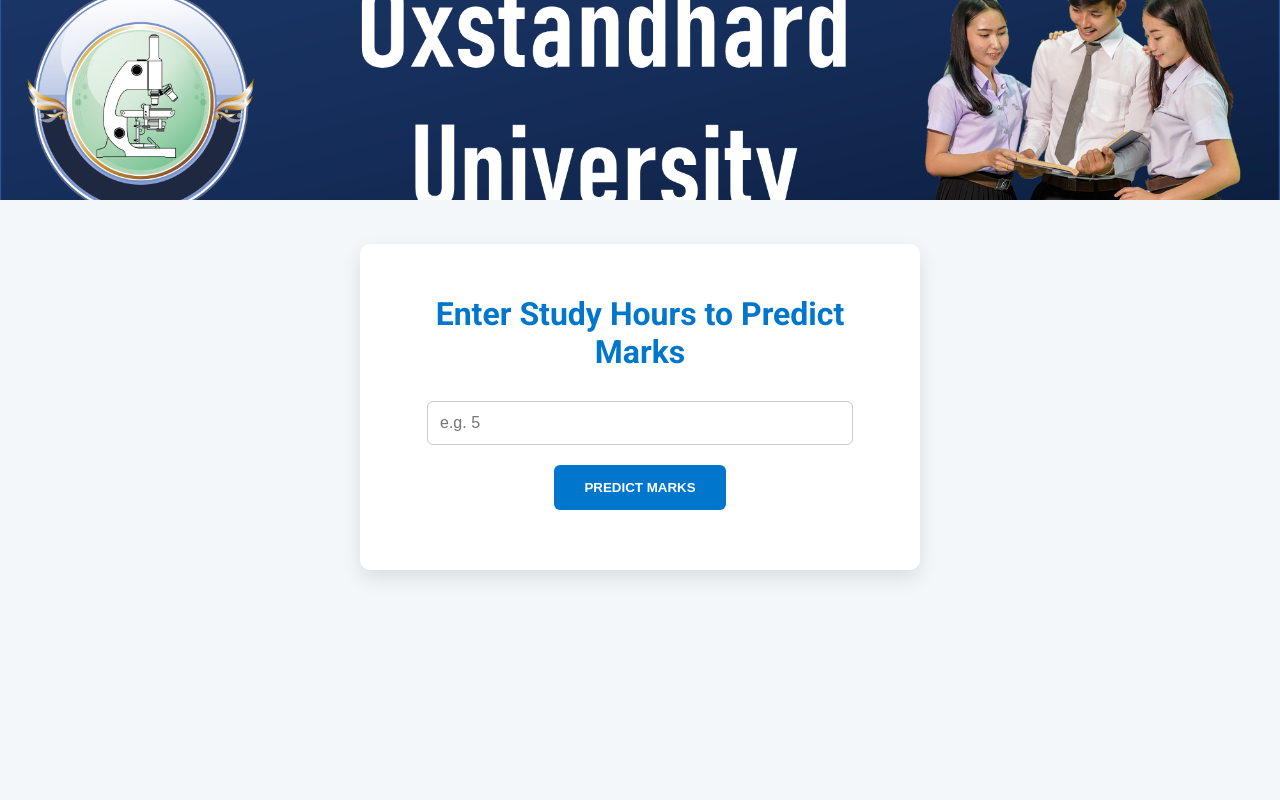
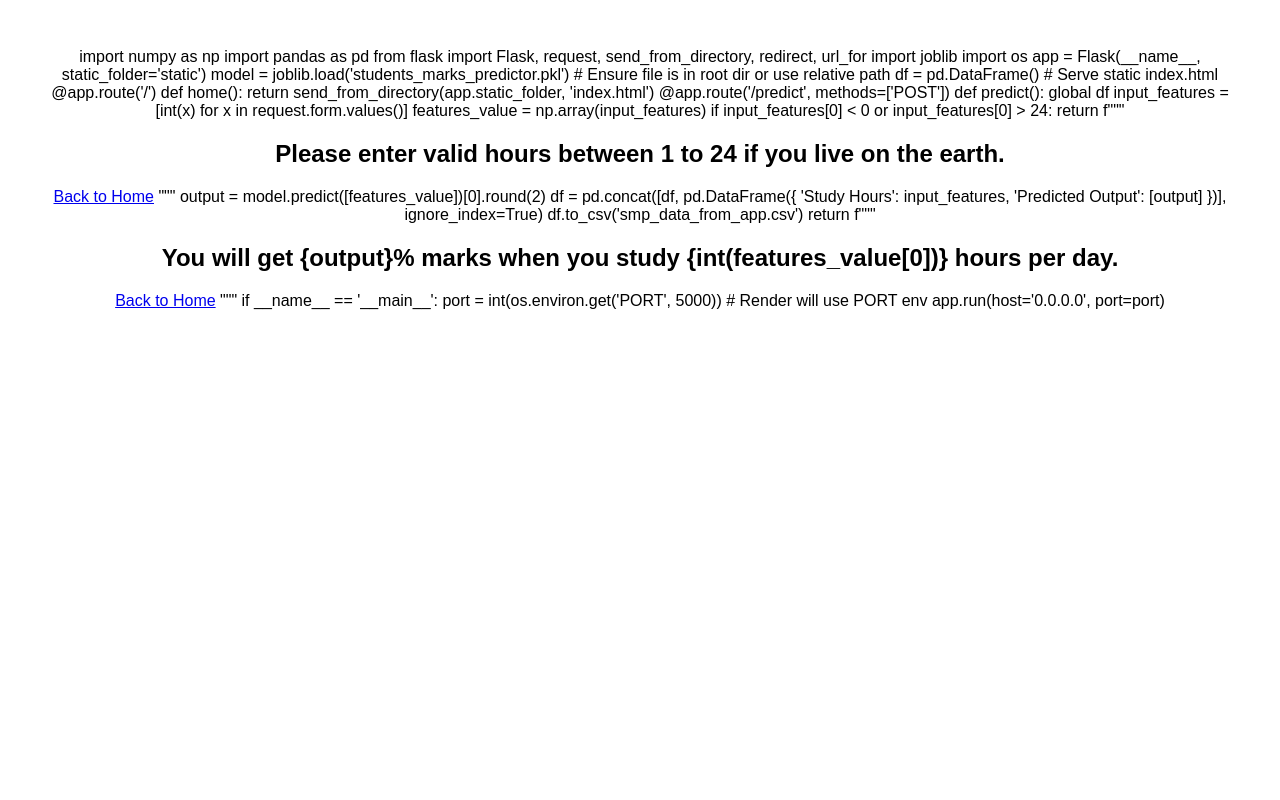
Before and after one commit to Vishal-DVK/Students-Marks-Prediction-Project, a Flask app: page / in a window 1280 px wide. Run offline with Flask 3, Linux system fonts and the light colour scheme; parts of the project's set-up code (start-up, migrations or seed data) failed here and were passed over.

Commit message:
Update index.html

```diff
--- a/templates/index.html
+++ b/templates/index.html
@@ -1,118 +1,56 @@
-<!DOCTYPE html>
-<html lang="en">
-<head>
-  <meta charset="UTF-8">
-  <title>Student Mark Predictor ML App</title>
+import numpy as np
+import pandas as pd
+from flask import Flask, request, send_from_directory, redirect, url_for
+import joblib
+import os
 
-  <!-- Google Font -->
-  <link href="https://fonts.googleapis.com/css2?family=Roboto:wght@300;700&display=swap" rel="stylesheet">
+app = Flask(__name__, static_folder='static')
+model = joblib.load('students_marks_predictor.pkl')  # Ensure file is in root dir or use relative path
 
-  <style>
-    body {
-      margin: 0;
-      font-family: 'Roboto', sans-serif;
-      background: #f4f7fa;
-      color: #333;
-    }
+df = pd.DataFrame()
 
-    img {
-      width: 100%;
-      max-height: 200px;
-      object-fit: cover;
-    }
+# Serve static index.html
+@app.route('/')
+def home():
+    return send_from_directory(app.static_folder, 'index.html')
 
-    h1 {
-      color: #0077cc;
-      font-weight: 700;
-      margin-bottom: 20px;
-    }
 
-    .container {
-      max-width: 500px;
-      margin: 40px auto;
-      padding: 30px;
-      background: #ffffff;
-      border-radius: 10px;
-      box-shadow: 0 8px 20px rgba(0, 0, 0, 0.1);
-      text-align: center;
-    }
+@app.route('/predict', methods=['POST'])
+def predict():
+    global df
 
-    input[type="number"] {
-      width: 80%;
-      padding: 12px;
-      margin: 10px 0 20px;
-      border: 1px solid #ccc;
-      border-radius: 6px;
-      font-size: 16px;
-    }
+    input_features = [int(x) for x in request.form.values()]
+    features_value = np.array(input_features)
 
-    .button_css {
-      background-color: #0077cc;
-      color: white;
-      border: none;
-      padding: 15px 30px;
-      text-transform: uppercase;
-      font-weight: bold;
-      border-radius: 6px;
-      cursor: pointer;
-      transition: background 0.3s ease;
-    }
+    if input_features[0] < 0 or input_features[0] > 24:
+        return f"""
+            <html>
+            <body style="font-family:sans-serif; text-align:center; padding:40px;">
+                <h2>Please enter valid hours between 1 to 24 if you live on the earth.</h2>
+                <a href="/">Back to Home</a>
+            </body>
+            </html>
+        """
 
-    .button_css:hover {
-      background-color: #005fa3;
-    }
+    output = model.predict([features_value])[0].round(2)
 
-    h2 {
-      color: #2c3e50;
-      margin-top: 30px;
-    }
+    df = pd.concat([df, pd.DataFrame({
+        'Study Hours': input_features,
+        'Predicted Output': [output]
+    })], ignore_index=True)
 
-    @media (max-width: 600px) {
-      .container {
-        margin: 20px;
-        padding: 20px;
-      }
+    df.to_csv('smp_data_from_app.csv')
 
-      input[type="number"] {
-        width: 100%;
-      }
-    }
-  </style>
-</head>
-<body>
+    return f"""
+        <html>
+        <body style="font-family:sans-serif; text-align:center; padding:40px;">
+            <h2>You will get <strong>{output}%</strong> marks when you study <strong>{int(features_value[0])}</strong> hours per day.</h2>
+            <a href="/">Back to Home</a>
+        </body>
+        </html>
+    """
 
-  <!-- University Banner -->
-  <div>
-    <img src="static/college_banner2.png" alt="University Banner">
-  </div>
 
-  <!-- Prediction Form Container -->
-  <div class="container">
-    <h1>Enter Study Hours to Predict Marks</h1>
-    <input type="number" id="studyHoursInput" placeholder="e.g. 5" required />
-    <br>
-    <button class="button_css" onclick="predictMarks()">Predict Marks</button>
-
-    <!-- Prediction result will appear here -->
-    <h2 id="predictionResult"></h2>
-  </div>
-
-  <script>
-    async function predictMarks() {
-      const studyHours = document.getElementById('studyHoursInput').value;
-
-      const response = await fetch('/predict', {
-        method: 'POST',
-        headers: {
-          'Content-Type': 'application/json'
-        },
-        body: JSON.stringify({ study_hours: studyHours })
-      });
-
-      const data = await response.json();
-      document.getElementById('predictionResult').innerText = data.prediction_text;
-    }
-  </script>
-
-</body>
-</html>
+if __name__ == '__main__':
+    port = int(os.environ.get('PORT', 5000))  # Render will use PORT env
+    app.run(host='0.0.0.0', port=port)
```
